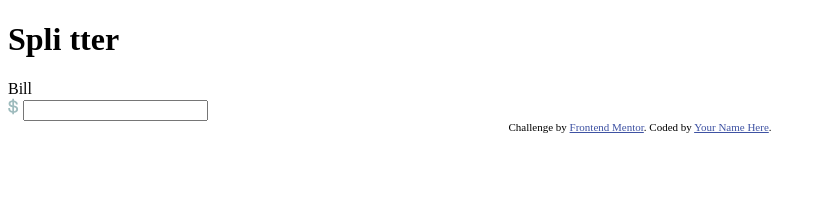
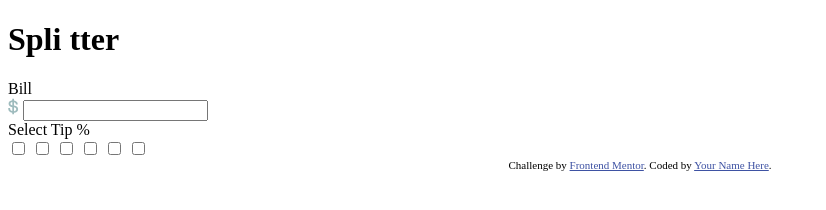
Before and after one commit to aarontark/Tip-Calculator-App, a plain HTML site: page index.html in a window 1280 px wide. Shown: the whole page, without its empty margins (0-826 px from the left). Drawn offline with Linux system fonts and the light colour scheme.

Commit message:
added tip input section

```diff
--- a/index.html
+++ b/index.html
@@ -25,6 +25,18 @@
 					<input id="bill-input" class="bill-input" type="number">
 				</div>
 			</div>
+			<div class="tip-section">
+				<label class="tip-label" for="">Select Tip %</label>
+				<div class="tip-button-container">
+					<input class="5" type="checkbox">
+					<input class="10" type="checkbox">
+					<input class="15" type="checkbox">
+					<input class="20" type="checkbox">
+					<input class="25" type="checkbox">
+					<input class="custom" type="checkbox">
+				</div>
+			</div>
+
 		</section>
 		<section class="display-section"></section>
 	</form>
```
Also changed, not shown: 1 other file.
